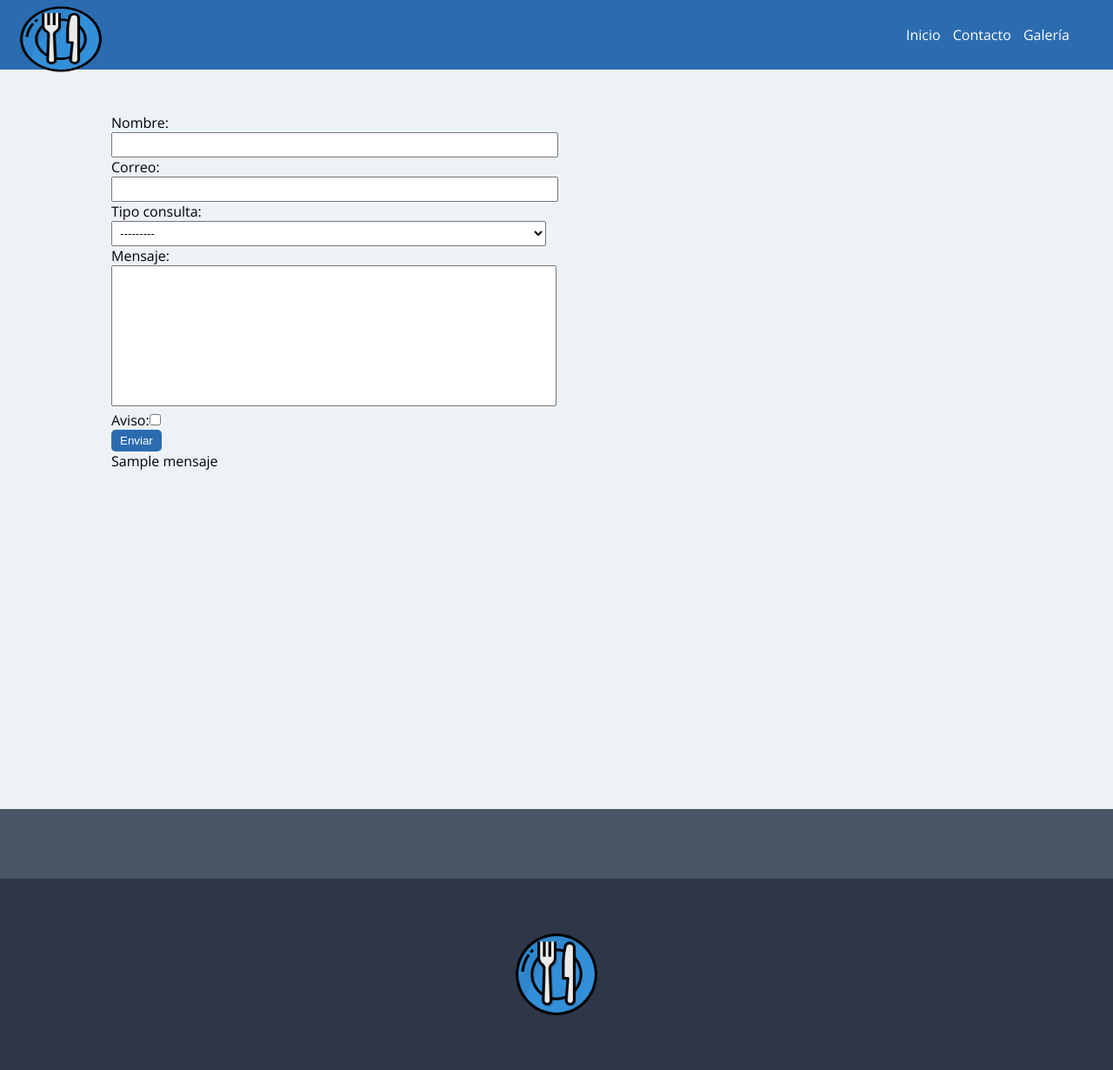
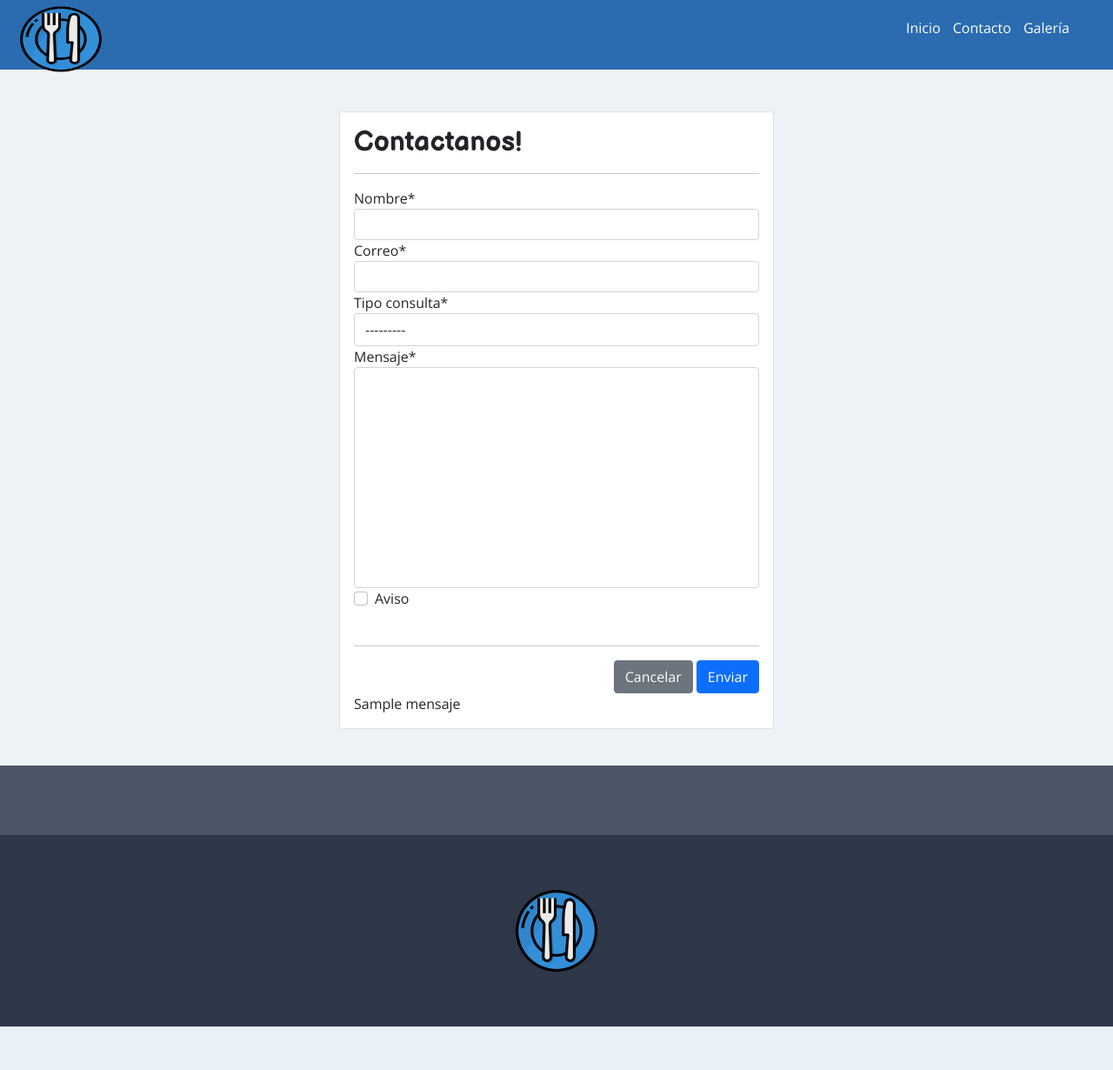
Before and after one commit to MrUgarte/Restaurant, a Django app: template WebRestaurant/templates/contacto.html in a window 1280 px wide. Shown: the whole page at 87% size. After the commit the page ends 1180 px from the top, so only its background shows below. Run offline with Django 3.2, Linux system fonts and the light colour scheme; the template is opened without the code that fills it: values that come from a table or form of the project are taken from there, most other values are stand-ins (such as "Sample title", 1, 10 or a date in 2020); some libraries are stand-ins or nearby versions.

Commit message:
Act Formilario Contacto

```diff
--- a/WebRestaurant/WebRestaurant/settings.py
+++ b/WebRestaurant/WebRestaurant/settings.py
@@ -43,8 +43,10 @@ INSTALLED_APPS = [
     'database.apps.DatabaseConfig',
     'colorfield',
     'django.contrib.humanize',
+    'crispy_forms',
 ]
 
+CRISPY_TEMPLATE_PACK = 'bootstrap4'
 X_FRAME_OPTIONS='SAMEORIGIN'
 
 MIDDLEWARE = [
--- a/WebRestaurant/database/forms.py
+++ b/WebRestaurant/database/forms.py
@@ -4,6 +4,7 @@ from .models import Contacto
 
 class ContactoForm(forms.ModelForm):
 
+
     class Meta:
         model = Contacto
         #fields  = ["nombre", "correo", "tipo_consulta", "mensaje","avisos"]
--- a/WebRestaurant/templates/base.html
+++ b/WebRestaurant/templates/base.html
@@ -9,6 +9,7 @@
     <link href="https://fonts.googleapis.com/css2?family=Balsamiq+Sans:ital,wght@0,700;1,400;1,700&family=Open+Sans:ital,wght@0,400;0,700;1,600&display=swap" rel="stylesheet">
 
     {% load static %}
+    <link href="https://cdn.jsdelivr.net/npm/bootstrap@5.1.3/dist/css/bootstrap.min.css" rel="stylesheet" integrity="sha384-1BmE4kWBq78iYhFldvKuhfTAU6auU8tT94WrHftjDbrCEXSU1oBoqyl2QvZ6jIW3" crossorigin="anonymous">
     {% block css %}
     {% endblock %}
     <link rel="stylesheet" href="{% static 'css/estilos.css' %}">
--- a/WebRestaurant/templates/contacto.html
+++ b/WebRestaurant/templates/contacto.html
@@ -4,17 +4,44 @@
 
 
 {% block contenido %}
-<form action="" class="formulario_contacto"  method="post">
+{% load crispy_forms_tags%}
+<br>
+<br>
+<div class="row">
 
-    {% csrf_token %}
-    {{ form }}
+    <div class="col-12 col-md-6 offset-md-3">
 
-    <br>
-    <button type="submit" id="btnEnviar" class="button">Enviar</button>
+        <div class="card">
+            <div class="card-body">
+                <h2>Contactanos!</h2>
+                <hr>
+                <form action=""  method="post">
+
+                    {% csrf_token %}
+                    {{ form | crispy }}
+
+                    <br>
+                    <hr>
+                    <div class="d-flex justify-content-end">
+                        <input type="reset" value="Cancelar" class="btn btn-secondary">
+                        &nbsp;
+                        <button type="submit" id="btnEnviar" class="btn btn-primary	">Enviar</button>
+
+                    </div>
 
 
-</form>
-{{mensaje}}
+
+                </form>
+                {{mensaje}}
+
+            </div>
+
+        </div>
+
+    </div>
+</div>
+
+
 <table id="tablacontactos">
 
 </table>
--- a/requeriments.txt
+++ b/requeriments.txt
@@ -1,3 +1,4 @@
 django==3.2.9
 pillow
 django-admin-interface
+django-crispy-forms
```
